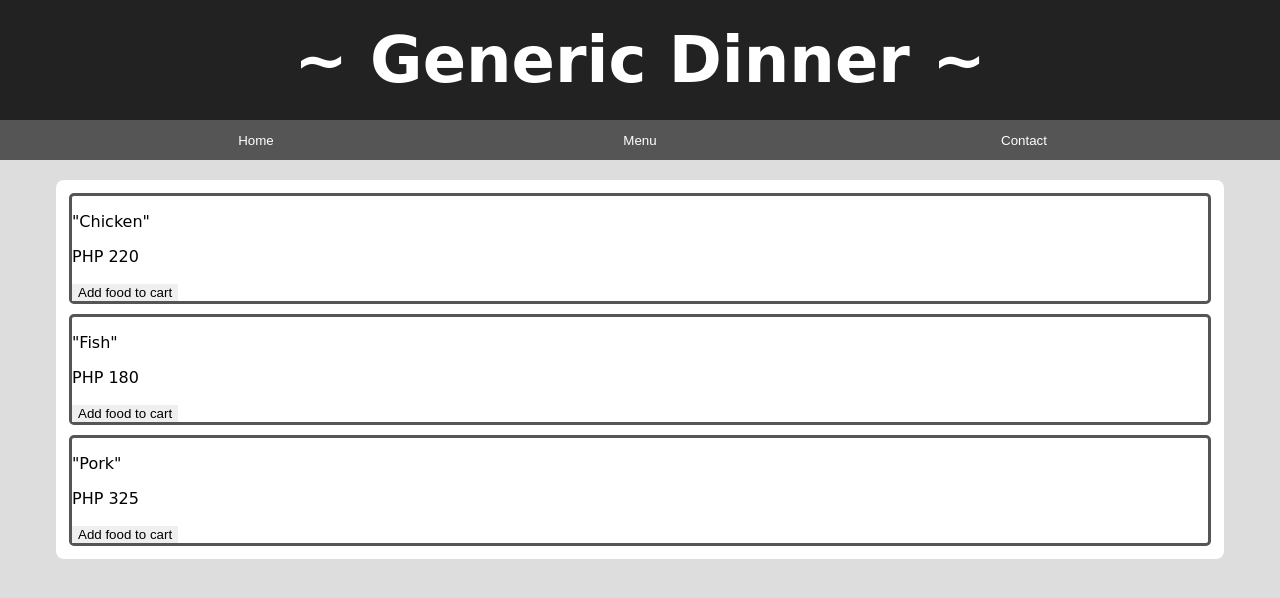
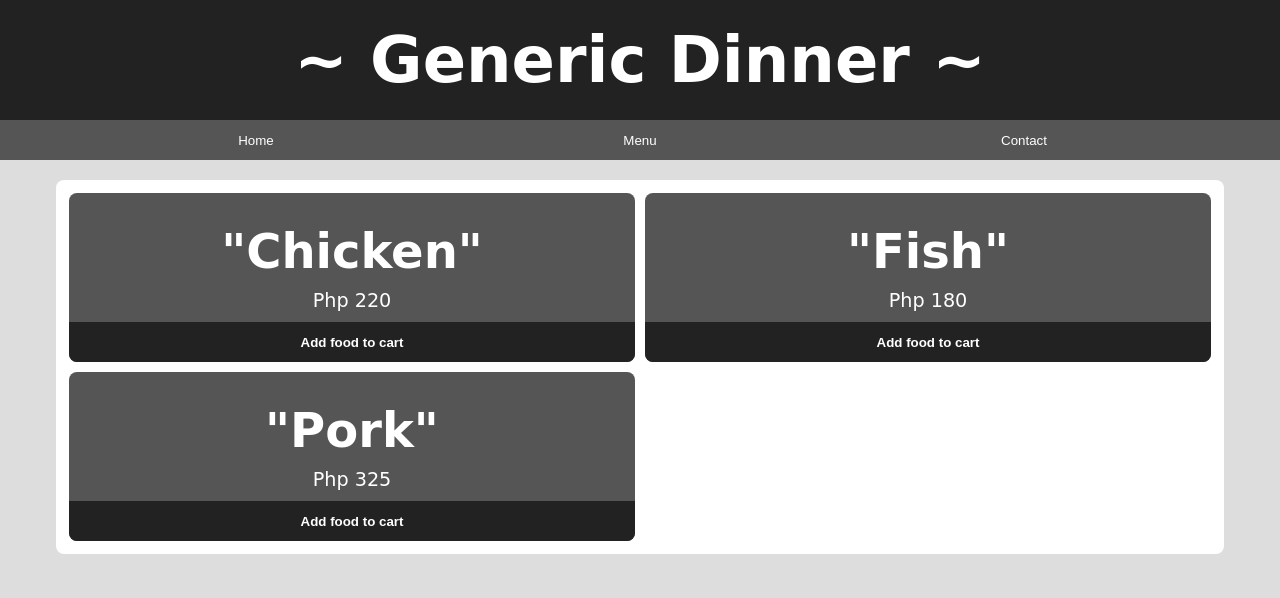
Before and after one commit to ehrelevant/restaurant-page, a website built with webpack: page dist/index.html in a window 1280 px wide. Both pictures are taken after a click on the button "Menu". Built offline with nearby package versions, Linux system fonts and the light colour scheme.

Commit message:
update menu page styling

```diff
--- a/src/menu.js
+++ b/src/menu.js
@@ -30,12 +30,15 @@ function loadMenu() {
 
         const foodName = document.createElement('p');
         foodName.textContent = `"${food.name}"`;
+        foodName.classList.add('food-name')
 
         const foodPrice = document.createElement('p');
-        foodPrice.textContent = `PHP ${food.price}`;
+        foodPrice.textContent = `Php ${food.price}`;
+        foodPrice.classList.add('food-price')
 
         const addButton = document.createElement('button');
         addButton.textContent = 'Add food to cart';
+        addButton.classList.add('add-food-btn')
 
         menuOption.appendChild(foodName);
         menuOption.appendChild(foodPrice);
--- a/src/style.css
+++ b/src/style.css
@@ -2,6 +2,7 @@
 :root {
     font-family: cursive, sans-serif;
     --right-home-radius: 8px;
+    --food-item-radius: 8px;
 }
 
 
@@ -149,12 +150,48 @@ button {
 
 
 .menu-page {
-
+    display: grid;
+    grid-template-columns: 1fr 1fr;
 }
 .food-item {
-    border: 3px solid #555;
-    border-radius: 5px;
+    border-radius: var(--food-item-radius);
+    background-color: #555;
+    color: #fff;
+    padding: 0;
     margin: 5px;
+    text-align: center;
+
+    display: flex;
+    flex-direction: column;
+}
+.food-name {
+    margin: 0;
+    margin-top: 30px;
+    padding: 0;
+
+    font-size: 3em;
+    font-weight: bold;
+}
+.food-price {
+    margin: 0;
+    margin: 10px 0;
+    padding: 0;
+
+    font-size: 1.2em;
+}
+.add-food-btn {
+    height: 40px;
+    background-color: #222;
+    color: #fff;
+    border-radius: 0 0 var(--food-item-radius) var(--food-item-radius);
+
+    transition: color 200ms;
+    transition: background-color 200ms;
+    font-weight: bold;
+}
+.add-food-btn:hover {
+    background-color: #ccc;
+    color: #222;
 }
 
 .contact-page {
```
Also changed, not shown: dist/main.js.
